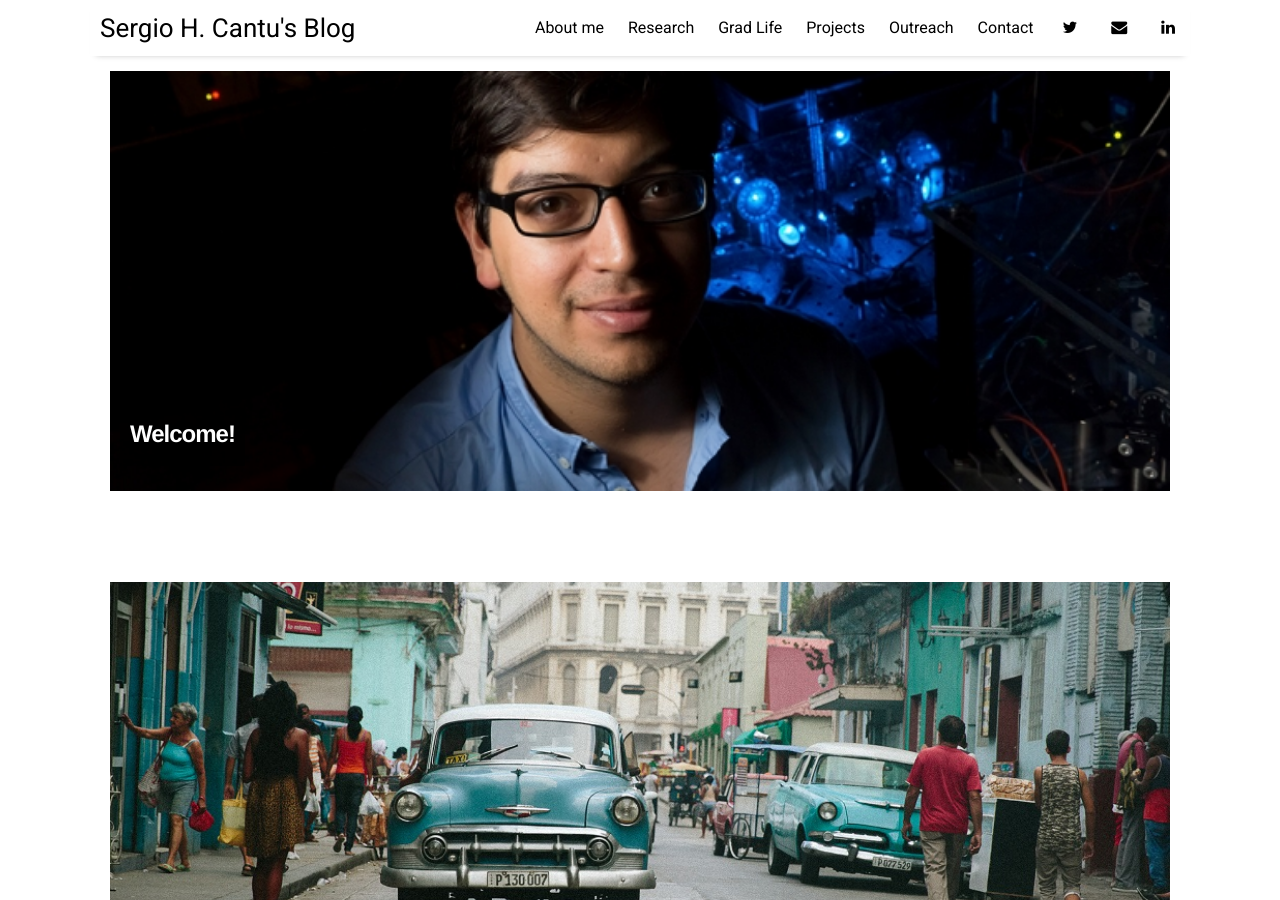
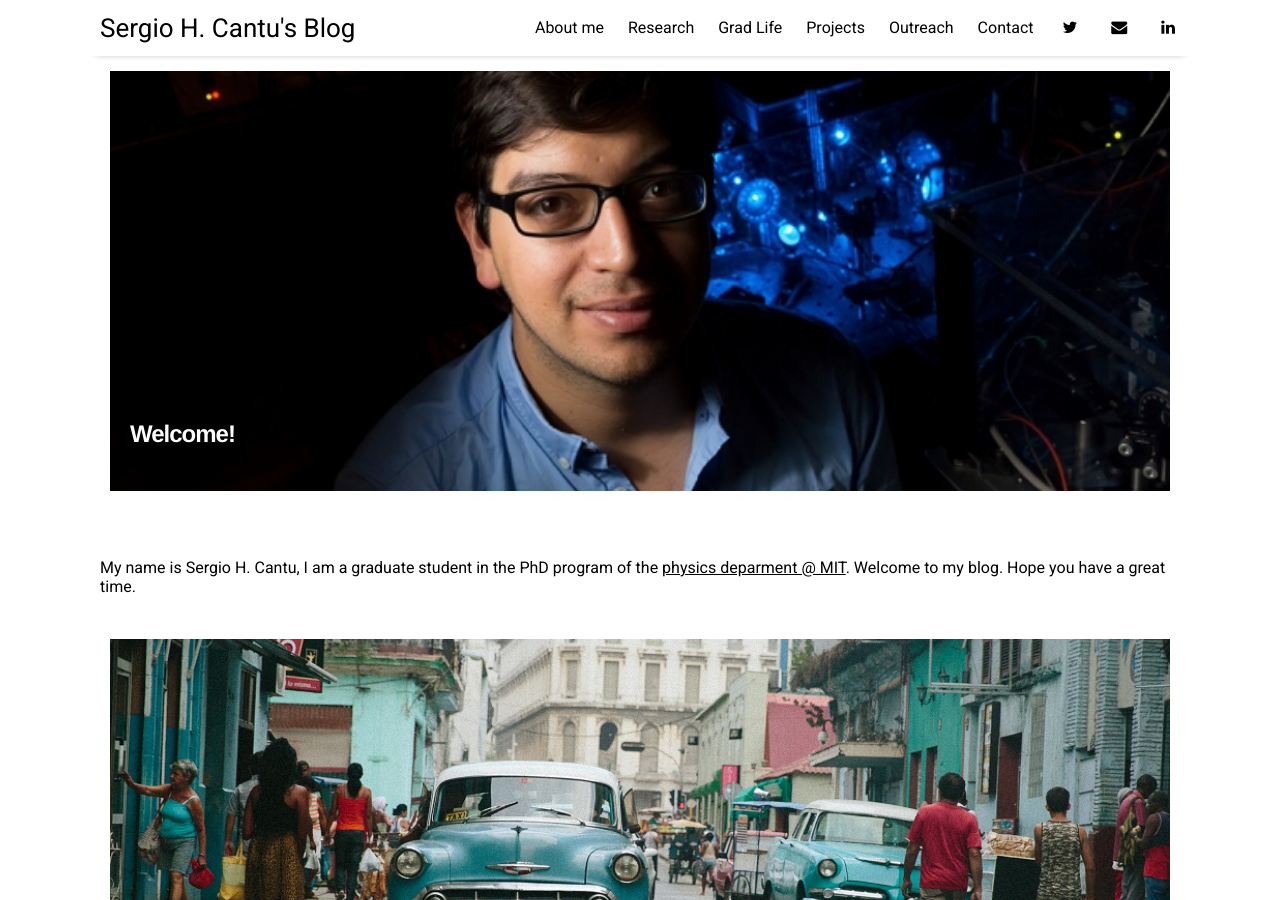
Before and after one commit to ChekHub/chekhub.github.io, a Jekyll site: the page built from index.html, in a window 1280 px wide and 900 px high. Built offline with Jekyll 4.4.1, drawn with Linux system fonts in a browser that asks for light colours; nearby versions of some CDN libraries; the list of posts is cut into pages by our own code.

Commit message:
Update home.html

```diff
--- a/_layouts/home.html
+++ b/_layouts/home.html
@@ -11,7 +11,10 @@ title: Home
 <article>
 
 <br><br><br>
-<br>
+
+My name is Sergio H. Cantu, I am a graduate student in the PhD program of the <a href="http://web.mit.edu/physics/">physics deparment @ MIT</a>. Welcome to my blog. Hope you have a great time.
+
+<br><br><br>
 {% for post in paginator.posts %}
 
 <article>
```
